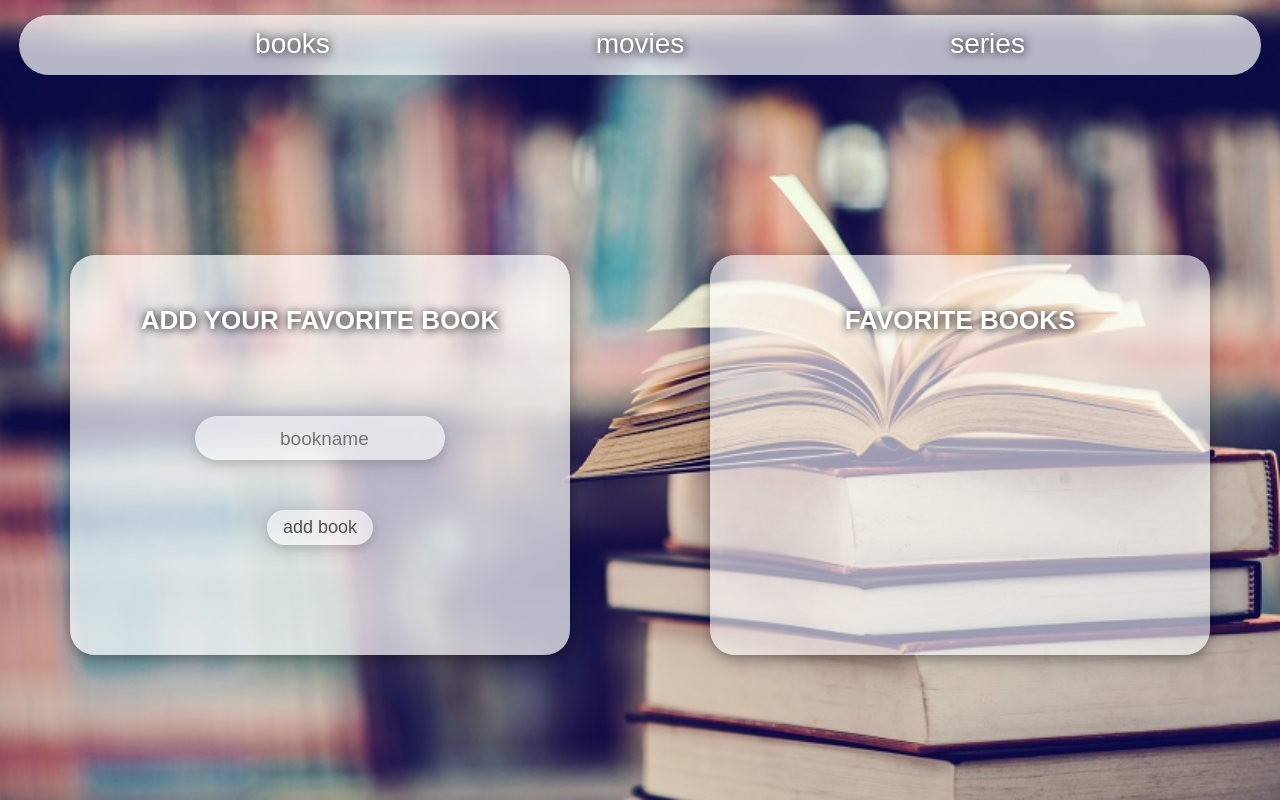
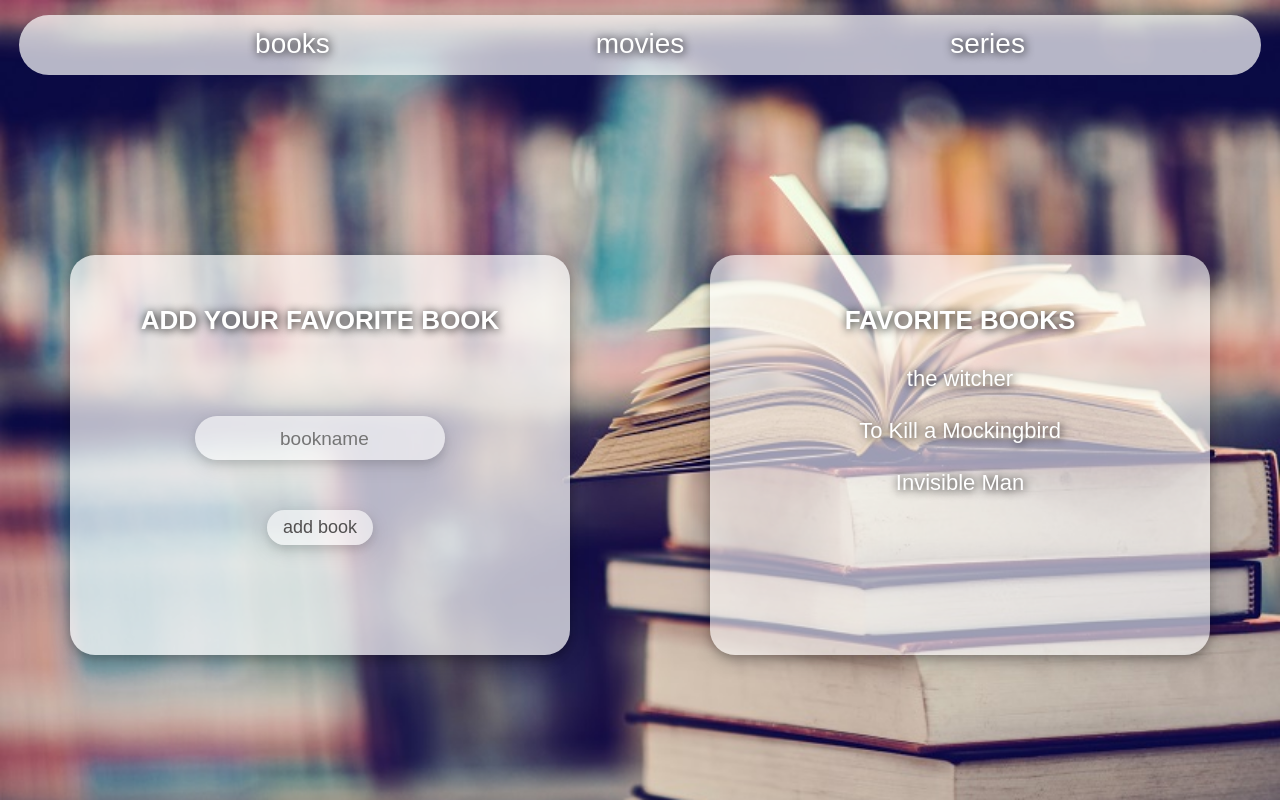
Before and after one commit to SALAH-EDDIB/javaScript, a website: page index.html in a window 1280 px wide. Drawn offline with Linux system fonts and the light colour scheme; files that its build step writes are made by us from their sources.

Commit message:
Update index.html

```diff
--- a/index.html
+++ b/index.html
@@ -32,7 +32,7 @@
             <h1 class="texth"> add your Favorite Book</h1>
 
             <input class="textinput" type="text" placeholder="bookname"> <br>
-            <button class="btn" >add book</button>
+            <button class="btn">add book</button>
 
         </div>
 
@@ -47,7 +47,9 @@
 
 
 
-    <script src="js/script.js"></script>
+    <script src="js/enonce 1.js"></script>
+    <script src="js/enonce3.js"></script>
+
 </body>
 
 </html>
```
